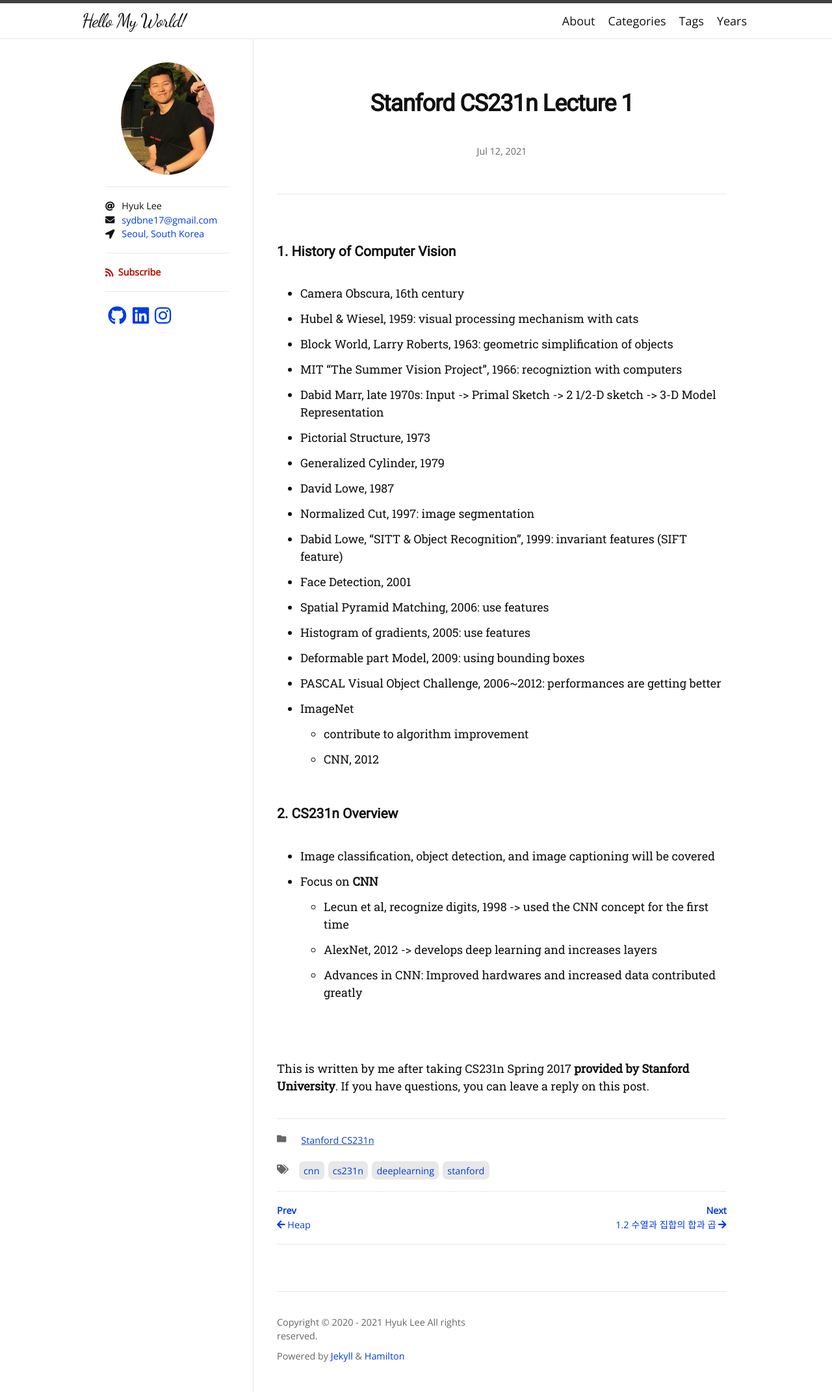
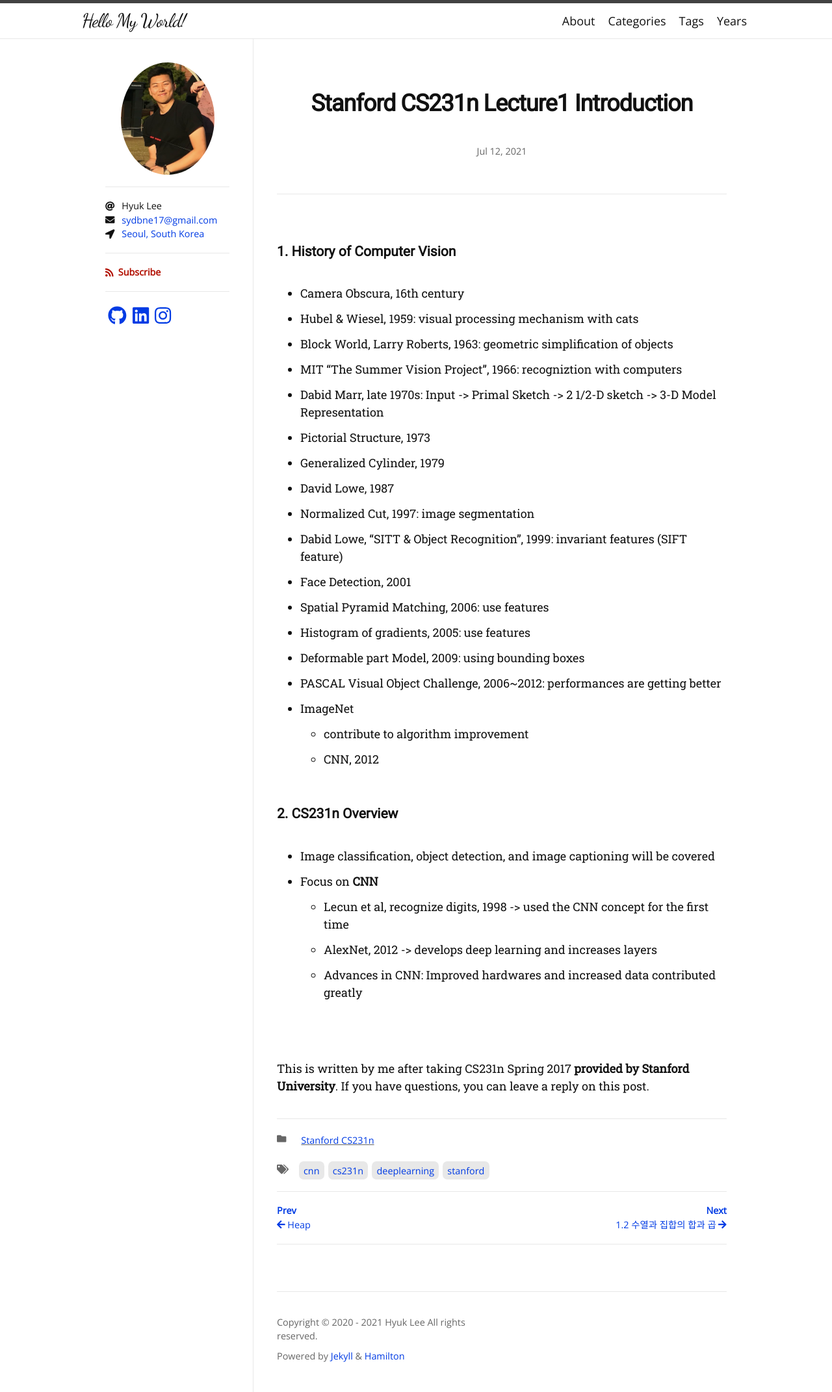
Before and after one commit to dlgur1994/dlgur1994.github.io, a Jekyll site: the page built from _posts/2021-07-12-CS231n-Lecture1.md, in a window 1280 px wide. Shown: the whole page at 65% size. Built offline with Jekyll 4.4.1, drawn with Linux system fonts in a browser that asks for light colours; nearby versions of some CDN libraries; some web fonts are replaced; comment, search, counter and statistics services are not loaded.

Commit message:
cs231n_lecture1 updated 21/08/07

```diff
--- a/_posts/2021-07-12-CS231n-Lecture1.md
+++ b/_posts/2021-07-12-CS231n-Lecture1.md
@@ -1,6 +1,6 @@
 ---
 layout: post
-title: "Stanford CS231n Lecture 1"
+title: "Stanford CS231n Lecture1 Introduction"
 date: 2021-07-12 16:38:28 -0400
 categories: [Stanford CS231n]
 tags: [DeepLearning, Stanford, CS231n, CNN]
```
